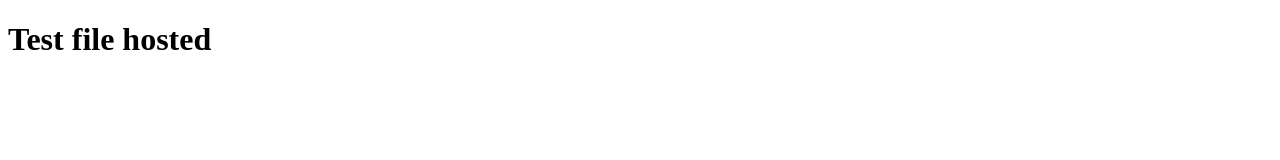
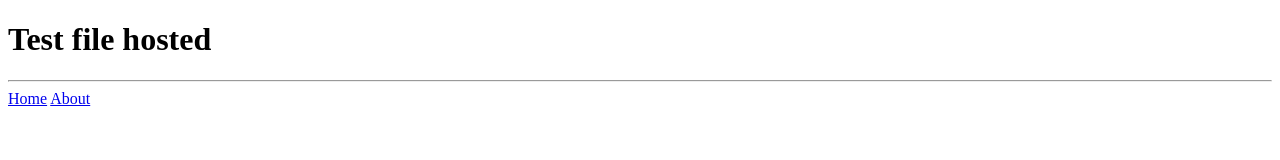
Before and after one commit to Shahindpi/test2, a plain HTML site: page index.html in a window 1280 px wide. Drawn offline with Linux system fonts and the light colour scheme.

Commit message:
About page added

```diff
--- a/index.html
+++ b/index.html
@@ -5,7 +5,10 @@
     <meta name="viewport" content="width=device-width, initial-scale=1.0">
     <title>Test Repo</title>
 </head>
-<body>
-    <h1>Test file hosted</h1>
-</body>
+    <body>
+        <h1>Test file hosted</h1>
+        <hr>
+        <a href="index.html">Home</a>
+        <a href="about.html">About</a>
+    </body>
 </html>
```
